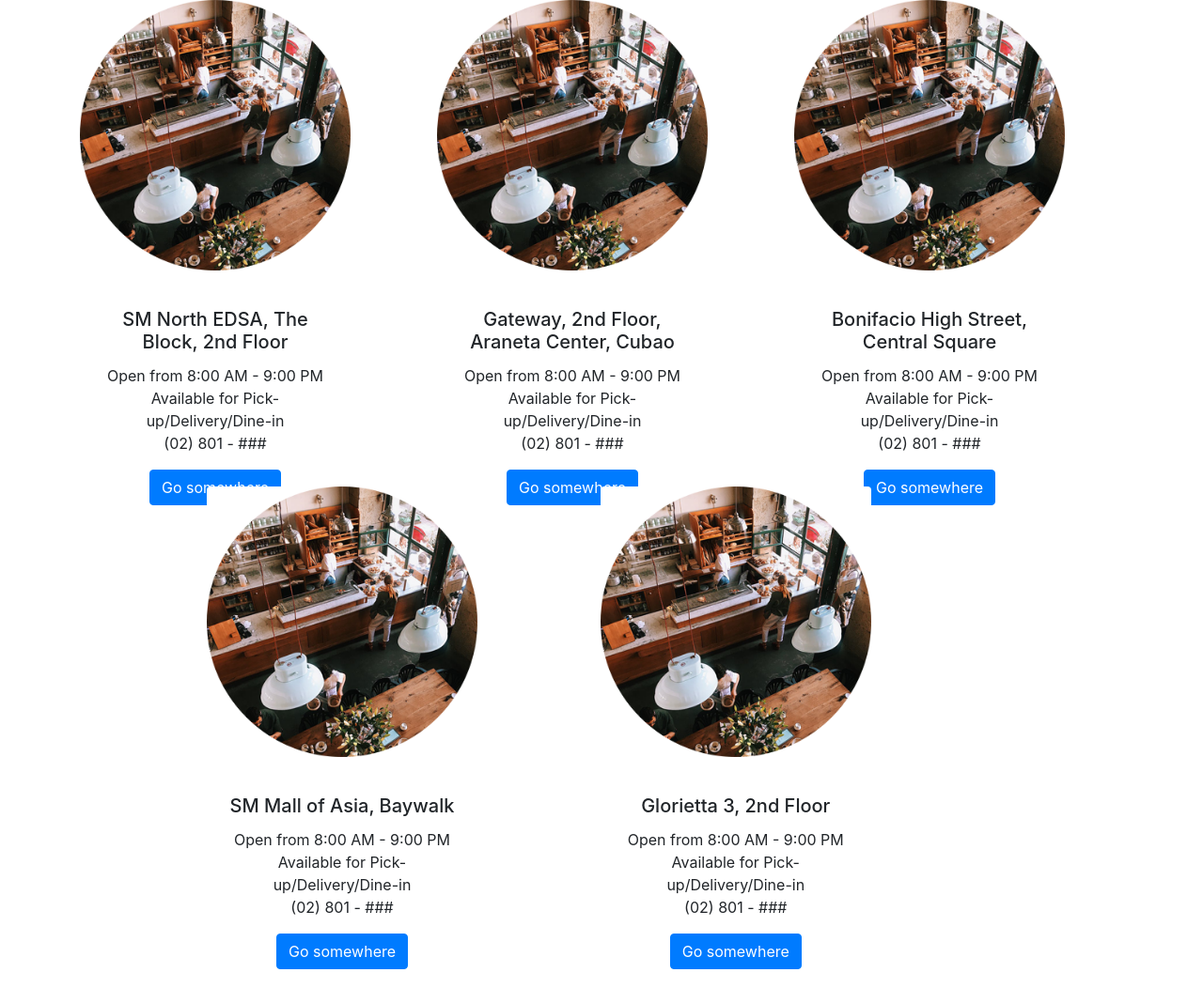
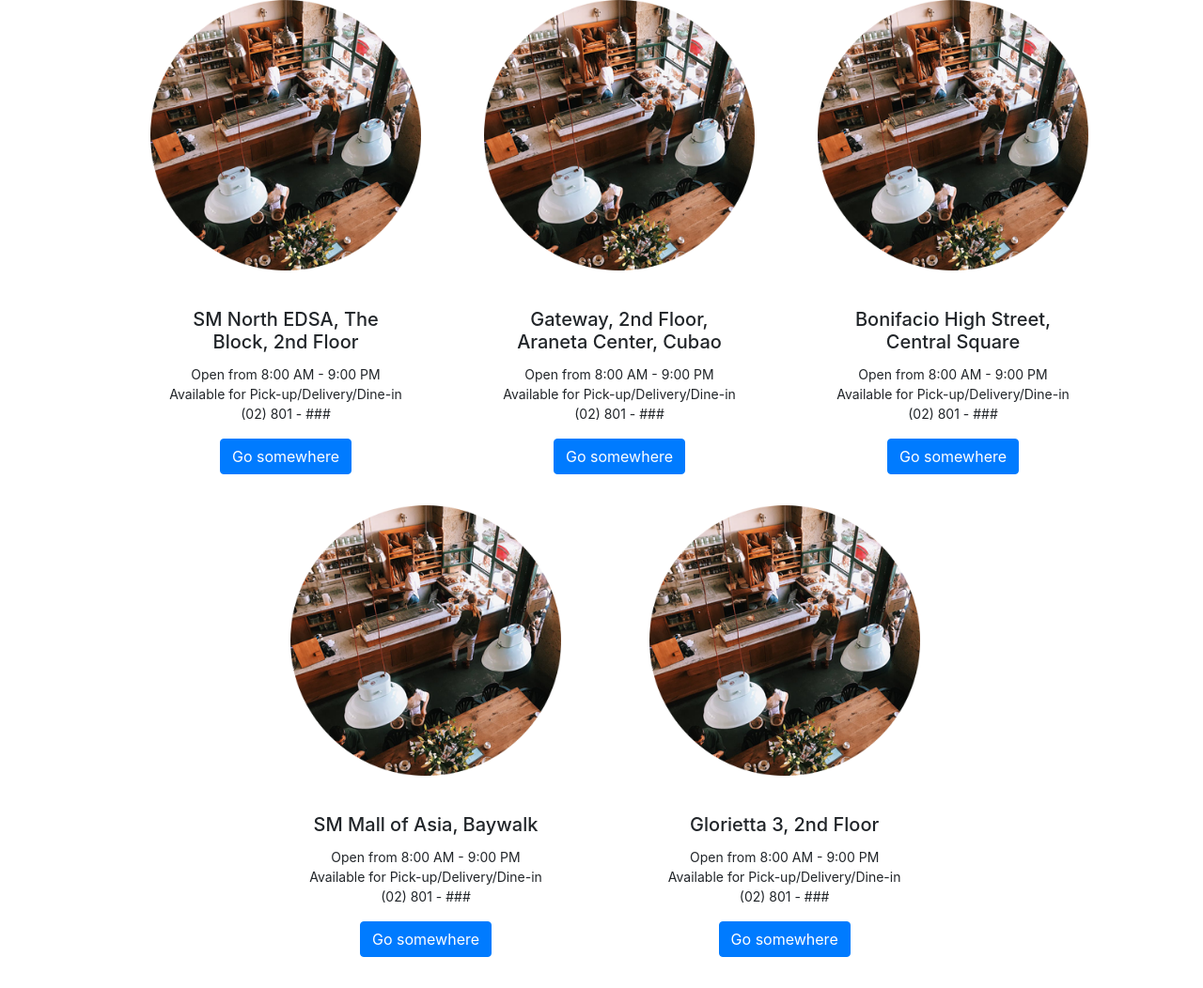
Before and after one commit to SeanBaelPen/webdesign, a PHP site: page /location.html in a window 1280 px wide. Shown: the part 48-1100 px from the top of the page at 94% size. After the commit the page ends 1067 px from the top, so only its background shows below. Run offline with PHP 8.4, Linux system fonts and the light colour scheme; some libraries are stand-ins or nearby versions.

Commit message:
Updated some lines

```diff
--- a/css/main.css
+++ b/css/main.css
@@ -1,3 +1,4 @@
+/* Start of Nav Bar Styles */
 .navbar-brand img {
   height: 60px;
   margin-left: 20px;
@@ -8,7 +9,9 @@ ul li a {
   font-family: "Corbel";
   font-size: 18px;
 }
+/* End of Nav Bar Styles */
 
+/* Landing Page Carousel */
 .carousel-caption h2{
   margin-top: -90px !important;
 }
@@ -41,7 +44,9 @@ ul li a {
   text-align: center;
   font-size: 70px;
 }
+/* Landing Page Carousel */
 
+/* Tiny Details Section */
 .titleForInfos {
   margin-top: 70px;
   font-size: 30px;
@@ -62,7 +67,9 @@ ul li a {
   margin-right: 60px;
   float: right;
 }
+/* Tiny Details Section */
 
+/* About Page History */
 .history {
   height: 580px;
   width: 100%;
@@ -92,7 +99,9 @@ ul li a {
   width: 800px;
   word-wrap: break-word;
 }
+/* About Page History */
 
+/* The team styles */
 .text-center {
   margin-top: 20px;
 }
@@ -110,7 +119,25 @@ ul li a {
   margin-top: 180px;
   margin-left: 140px !important;
 }
+/* The team styles */
 
+/* Location Styles */
+.rowCenter {
+  margin-left: 60px !important;
+}
+
+.locationPage {
+  margin-top: 250px;
+  margin-bottom: 50px !important;
+  margin-left: 209px !important;
+}
+
+.card-text {
+  font-size: 14px;
+}
+/* Location Styles */
+
+/* Footer Styles */
 .footer {
   background-color: #D3D3D3;
   margin-top: 50px;
@@ -172,12 +199,7 @@ input[type="text"] {
   border-bottom: 1px solid #000;
   background: none;
 }
-
-.locationPage {
-  margin-top: 230px;
-  margin-bottom: 50px !important;
-  margin-left: 120px !important;
-}
+/* Footer Styles */
 
 <<<<<<< HEAD=======.about,
 .shopOnline,
```
